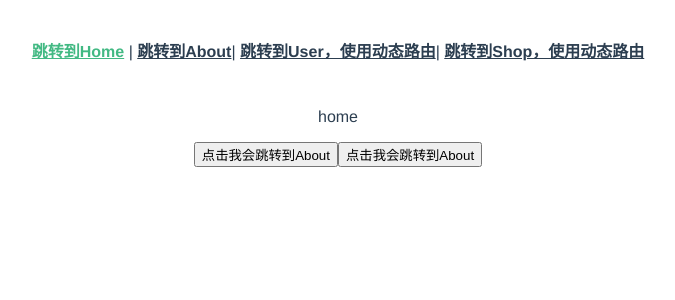
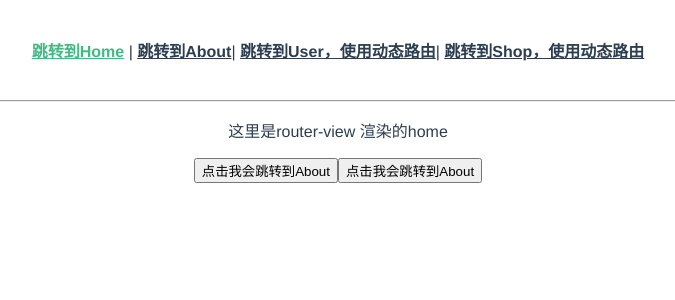
Before and after one commit to Gabrielkaliboy/vue-router, a Vue app: page / in a window 1280 px wide. Shown: the top 300 px of the page, without its empty margins (302-977 px from the left). Built offline with nearby package versions, Linux system fonts and the light colour scheme.

Commit message:
home路由跳转

```diff
--- a/src/App.vue
+++ b/src/App.vue
@@ -1,4 +1,5 @@
 <template>
+<!-- 项目的根页面 -->
   <div id="app">
     <div id="nav">
       <!-- 使用router-link组件来导航 -->
--- a/src/router.js
+++ b/src/router.js
@@ -10,6 +10,10 @@ export default new Router({
   routes: [
     {
       path: '/',
+      name: 'home',
+      component: Home
+    },{
+      path: '/home',
       name: 'home',
       component: Home
     },
--- a/src/views/Home.vue
+++ b/src/views/Home.vue
@@ -1,6 +1,7 @@
 <template>
   <div class="home">
-    <p>home</p>
+    <hr>
+    <p>这里是router-view 渲染的home</p>
     <button @click="btn1">点击我会跳转到About</button>
     <button @click="btn2">点击我会跳转到About</button>
   </div>
@@ -33,3 +34,8 @@ export default {
   }
 }
 </script>
+<style>
+.home{
+  /* border:1px solid #f00; */
+}
+</style>
```
